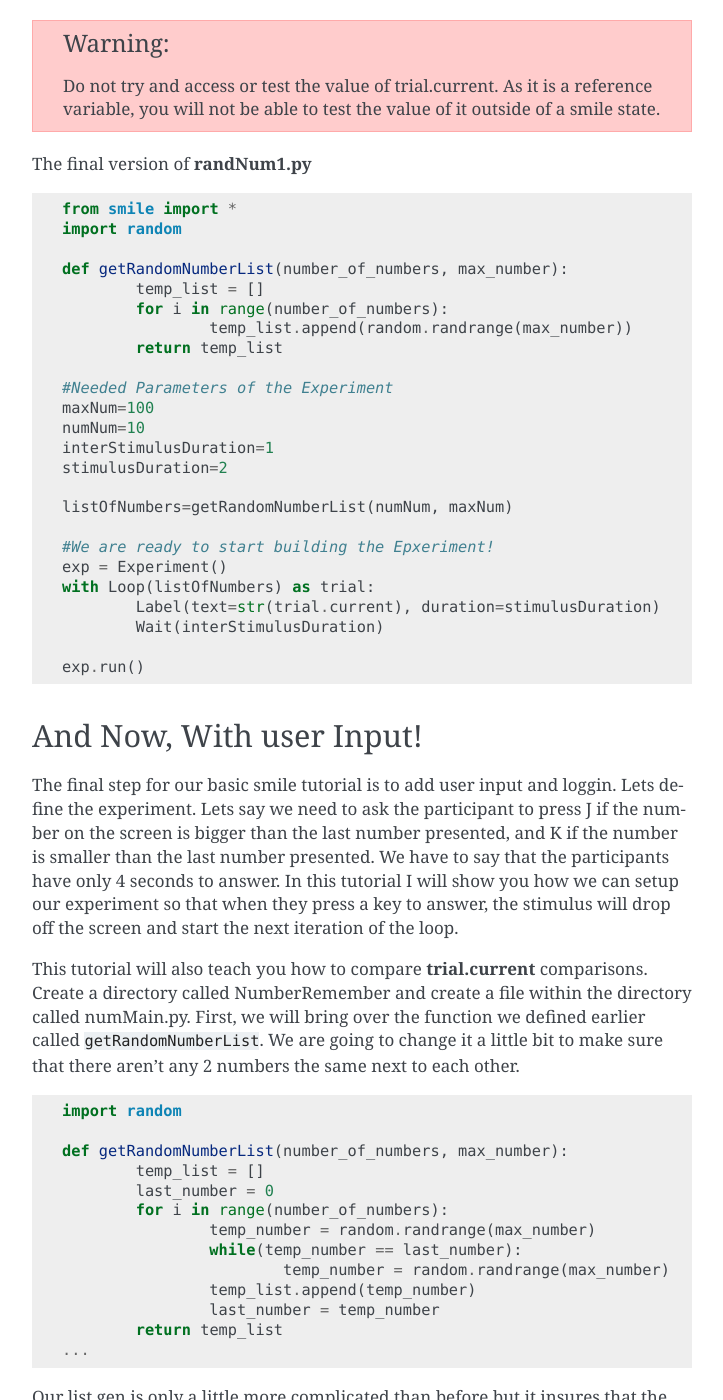
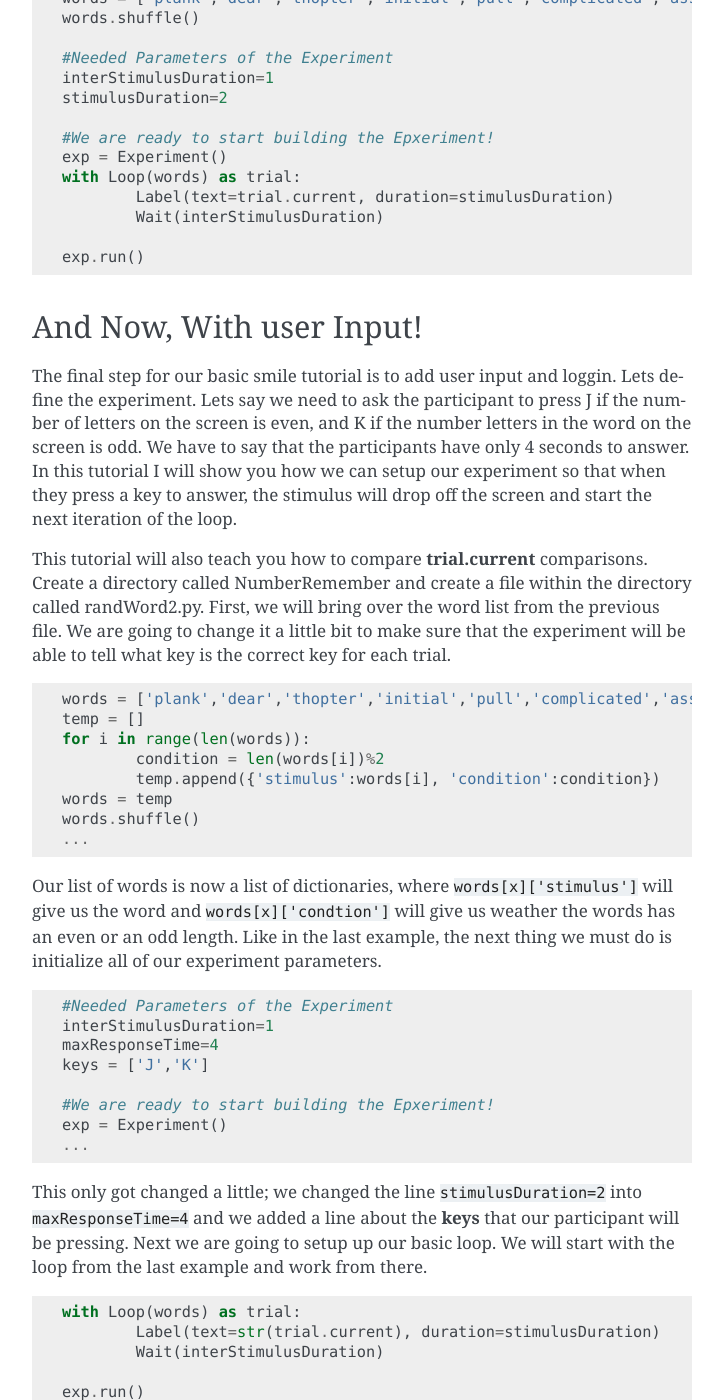
Before and after one commit to compmem/smile, a Sphinx documentation site: the page built from docs/source/tutorial.rst, in a window 1280 px wide and 1400 px high, scrolled down 2178 px. Shown: the whole window, without its empty margins (388-1111 px from the left). Built offline with Sphinx 7.4.7, drawn with Linux system fonts in a browser that asks for light colours; pages that are not in the unit, such as notebooks, are missing from menus; some of the changed text lies outside the part shown.

Commit message:
Tutorial Simplified and Updated

```diff
--- a/docs/source/tutorial.rst
+++ b/docs/source/tutorial.rst
@@ -24,67 +24,49 @@ As said in our `What is Smile <http://smile.org/whatissmile.html>`_ page, Smile
 Looping over Lists! in Style
 ============================
 
-To start this out, lets define the experiment we are going to create. We are going to present a list of randomly generated numbers to the participant for 2 seconds each and wait 1 second in between each number. Sounds complicated right? Wrong! With smile, all you need to know is a basic idea of what the timing is in your experiment and **Smile** will take care of the rest! Create a new directory called exp2 and create a file called randNum1.py. In the file, lets define the stimulus generation algorithum.
+To start this out, lets define the experiment we are going to create. We are going to present a list of predefined words to the participant for 2 seconds each and wait 1 second in between each word. Sounds complicated right? Wrong! With smile, all you need to know is a basic idea of what the timing is in your experiment and **Smile** will take care of the rest! Create a new directory called exp2 and create a file called randWord1.py. In the file, lets define the stimulus.
 ::
-	import random
+	words=['plank','dear','thopter','initial','pull','complicated','assertain','biggest']
+	words.shuffle()
 
-	def getRandomNumberList(number_of_numbers, max_number):
-		temp_list = []
-		for i in range(number_of_numbers):
-			temp_list.append(random.randrange(max_number))
-		return temp_list
-	...
-
-Easy. This defines a *function* that returns a list of ``number_of_numbers`` random numbers where the maximum value of any number is less than ``max_number``. From here, we can build an experiment that **Loop**s over the list of numbers. Lets setup the preliminary variables.
+Easy. Now we have a list of words that are randomly sorted. From here, we can build an experiment that **Loop**s over the list of words. Lets setup the preliminary variables.
 ::
 	#Needed Parameters of the Experiment
-	maxNum=100
-	numNum=10
 	interStimulusDuration=1
 	stimulusDuration=2
-
-	listOfNumbers=getRandomNumberList(numNum, maxNum)
 
 	#We are ready to start building the Epxeriment!
 	exp = Experiment()
 	...
 
-The default state that your *experiment* runs in is the **Serial** state.  **Serial** just means that every other state defined inside ofit is run in order, first in first out. So every state you define after ``exp = Experiment()`` will be exicuted fifo style. Next, we will define a staple of every smile experiment, out **Loop** state.
+The default state that your *experiment* runs in is the **Serial** state.  **Serial** just means that every other state defined inside of it is run in order, first in first out. So every state you define after ``exp = Experiment()`` will be executed fifo style. Next, we will define a staple of every smile experiment, out **Loop** state.
 ::
-	with Loop(listOfNumbers) as trial:
+	with Loop(words) as trial:
 		Label(text=str(trial.current), duration=stimulusDuration)
 		Wait(interStimulusDuration)
 
 	exp.run()
 
-Let me explain what is happeing here line by line. ``with Loop(listOfNumbers) as trial:`` has a lot of stuff going on.  **Loop** can be sent your list as a parameter.  This tells smile to loop over ``listOfNumbers``. **Loop** also creates a reference variable, in our case we called it ``trial``. ``trial`` acts as a link between us building the experiment, and us running the experiment.  Until ``exp.run()`` is called, ``trial`` will not have a value. The next line defines a **Label** state that displays text for a duration. By default, it displays in the middle of the experiment window. Notice that ``trial.current``. In order to access the numbers from our random list, we need to use ``trial.current`` instead of listOfNumbers[x]. ``trial.current`` is a way to tell smile to access the *current* member of the ``listOfNumbers`` while looping.
+Let me explain what is happeing here line by line. ``with Loop(words) as trial:`` has a lot of stuff going on.  **Loop** can be sent your list as a parameter.  This tells smile to loop over ``words``. **Loop** also creates a reference variable, in our case we called it ``trial``. ``trial`` acts as a link between us building the experiment, and us running the experiment.  Until ``exp.run()`` is called, ``trial`` will not have a value. The next line defines a **Label** state that displays text for a duration. By default, it displays in the middle of the experiment window. Notice that ``trial.current``. In order to access the numbers from our random list, we need to use ``trial.current`` instead of words[x]. ``trial.current`` is a way to tell smile to access the *current* member of the ``words`` list while looping.
 
 .. warning::
 	Do not try and access or test the value of trial.current. As it is a reference variable, you will not be able to test the value of it outside of a smile state.
 
-The final version of **randNum1.py**
+The final version of **randWord1.py**
 ::
 	from smile import *
-	import random
 
-	def getRandomNumberList(number_of_numbers, max_number):
-		temp_list = []
-		for i in range(number_of_numbers):
-			temp_list.append(random.randrange(max_number))
-		return temp_list
+	words = ['plank','dear','thopter','initial','pull','complicated','assertain','biggest']
+	words.shuffle()
 
 	#Needed Parameters of the Experiment
-	maxNum=100
-	numNum=10
 	interStimulusDuration=1
 	stimulusDuration=2
 
-	listOfNumbers=getRandomNumberList(numNum, maxNum)
-
 	#We are ready to start building the Epxeriment!
 	exp = Experiment()
-	with Loop(listOfNumbers) as trial:
-		Label(text=str(trial.current), duration=stimulusDuration)
+	with Loop(words) as trial:
+		Label(text=trial.current, duration=stimulusDuration)
 		Wait(interStimulusDuration)
 
 	exp.run()
@@ -92,33 +74,25 @@ The final version of **randNum1.py**
 And Now, With user Input!
 =========================
 
-The final step for our basic smile tutorial is to add user input and loggin.  Lets define the experiment. Lets say we need to ask the participant to press J if the number on the screen is bigger than the last number presented, and K if the number is smaller than the last number presented. We have to say that the participants have only 4 seconds to answer. In this tutorial I will show you how we can setup our experiment so that when they press a key to answer, the stimulus will drop off the screen and start the next iteration of the loop.
+The final step for our basic smile tutorial is to add user input and loggin.  Lets define the experiment. Lets say we need to ask the participant to press J if the number of letters on the screen is even, and K if the number letters in the word on the screen is odd. We have to say that the participants have only 4 seconds to answer. In this tutorial I will show you how we can setup our experiment so that when they press a key to answer, the stimulus will drop off the screen and start the next iteration of the loop.
 
-This tutorial will also teach you how to compare **trial.current** comparisons. Create a directory called NumberRemember and create a file within the directory called numMain.py. First, we will bring over the function we defined earlier called ``getRandomNumberList``.  We are going to change it a little bit to make sure that there aren't any 2 numbers the same next to each other.
+This tutorial will also teach you how to compare **trial.current** comparisons. Create a directory called NumberRemember and create a file within the directory called randWord2.py. First, we will bring over the word list from the previous file.  We are going to change it a little bit to make sure that the experiment will be able to tell what key is the correct key for each trial.
 ::
-	import random
-
-	def getRandomNumberList(number_of_numbers, max_number):
-		temp_list = []
-		last_number = 0
-		for i in range(number_of_numbers):
-			temp_number = random.randrange(max_number)
-			while(temp_number == last_number):
-				temp_number = random.randrange(max_number)
-			temp_list.append(temp_number)
-			last_number = temp_number
-		return temp_list
+	words = ['plank','dear','thopter','initial','pull','complicated','assertain','biggest']
+	temp = []
+	for i in range(len(words)):
+		condition = len(words[i])%2
+		temp.append({'stimulus':words[i], 'condition':condition})
+	words = temp
+	words.shuffle()
 	...
 
-Our list gen is only a little more complicated than before but it insures that the numbers presented will not be the same next to each other. Like in the last example, next we have to initialize all of our experiment parameters.
+Our list of words is now a list of dictionaries, where ``words[x]['stimulus']`` will give us the word and ``words[x]['condtion']`` will give us weather the words has an even or an odd length. Like in the last example, the next thing we must do is initialize all of our experiment parameters.
 ::
 	#Needed Parameters of the Experiment
-	maxNum=100
-	numNum=10
 	interStimulusDuration=1
 	maxResponseTime=4
 	keys = ['J','K']
-	listOfNumbers=getRandomNumberList(numNum, maxNum)
 
 	#We are ready to start building the Epxeriment!
 	exp = Experiment()
@@ -126,7 +100,7 @@ Our list gen is only a little more complicated than before but it insures that t
 
 This only got changed a little; we changed the line ``stimulusDuration=2`` into ``maxResponseTime=4`` and we added a line about the **keys** that our participant will be pressing.  Next we are going to setup up our basic loop. We will start with the loop from the last example and work from there.
 ::
-	with Loop(listOfNumbers) as trial:
+	with Loop(words) as trial:
 		Label(text=str(trial.current), duration=stimulusDuration)
 		Wait(interStimulusDuration)
 
@@ -144,139 +118,77 @@ As you can see, The first *Label* is on the screen for 5 seconds because the **U
 
 Now we will implement this state into our loop.
 ::
-	with Loop(listOfNumbers) as trial:
-		Label(text=str(trial.current))
+	with Loop(words) as trial:
+		Label(text=trial.current['stimulus'])
 		with UntilDone():
 			kp = KeyPress(keys=keys)
 		Wait(interStimulusDuration)
 
 	exp.run()
 
-This displays the current trial's number until you press a key then waits the inter-stimulus duration that we set earlier.  This isn't exactly what we want, but it is the start we need to fully understand what we are doing. Next we are going to edit ``kp = KeyPress(keys=keys)`` to include our response time duration. We also need to add in the ability to check and see if they answered correct. This will use the ``Set()`` function and the ``Get()`` function.
+This displays the current trial's number until you press a key then waits the inter-stimulus duration that we set earlier.  This isn't exactly what we want, but it is the start we need to fully understand what we are doing. Next we are going to edit ``kp = KeyPress(keys=keys)`` to include our response time duration. We also need to add in the ability to check and see if they answered correct. This will use the **Ref** class. ``Ref.getitem()`` allows us to use a reference to a number in **trial.current** as the index of the list of keys **keys**
 ::
 	...
-	Set(LastNumber=listOfNumbers[0])
-	with Loop(listOfNumbers) as trial:
-		Label(text=str(trial.current))
+	with Loop(words) as trial:
+		Label(text=trial.current['stimulus'])
 		with UntilDone():
-			with If(Get('LastNumber') > trial.current):
-				#If the last number presented is bigger, press the J key
-				kp = KeyPress(keys=keys, duration=maxResponseTime ,correct_keys=keys[0])
-			with Elif(Get('LastNumber') < trial.current):
-				#If the last number presented is smaller, press the K key
-				kp = KeyPress(keys=keys, duration=maxResponseTime, correct_keys=keys[1])
-			with Else():
-				#If this is the first trial? Dont worry about pressing anything.
-				Wait(maxResponseTime)
-		Set(LastNumber=trial.current)
+			kp = KeyPress(keys=keys, duration=maxResponseTime, correct_keys=Ref.getitem(keys,trial.current['conditionn']))
 		Wait(interStimulusDuration)
 
 	exp.run()
 
-We now added 3 different ``with If()`` type states. ``with If()`` allows us to branch our experiment depending on what the conditions of the stimulus are.  This tool gives us the ability to change the **correct_keys** during experiment runtime. Next I will explain how we obtained the information from experiment run time in order to do the comparison needed for an effective ``If()`` state.
-
-The two functions needed to do this kind of comparison were the ``Set()`` function and the ``Get()`` function.  **Set** is how we tell smile to set the value of a *experimental runtime variable* that you are able to pull and test in during runtime. You may have noticed that in **Set** there were no single quotes around the variable but in **Get** there were single quotes. This is on purpose.
-
-The Last thing we need to add to this experiment, after the each ``KeyPress()`` call, is the **Log**. Log is pretty simple. Where ever you put it in the exepriment, it will run the Log state that will save out a **.csv** file to a folder called **data** in your experiment directory under whatever name you put in the *name* field.
+The Last thing we need to add to this experiment, at the end of the ``Loop()``, is the **Log**. Log is pretty simple. Where ever you put it in the exepriment, it will run the Log state and will save out a **.csv** file to a folder called **data** in your experiment directory under whatever name you put in the *name* field.
 ::
 	...
-	Log(
-		'name':'Loop',
+	Log('name':'Loop',
 		'correct':kp.correct,
 		'time_to_respond':kp.rp
 		)
 	...
-	Log(
-		'name':'Loop',
-		'correct':kz.correct,
-		'time_to_respond':kz.rp
-		)
-
 
 With this line, each iteration of the loop in the experiment will save our a line into **Loop.csv** all of the values defined in the ``Log()`` call. The loop will look like this
 ::
 	...
-	Set(LastNumber=listOfNumbers[0])
-	with Loop(listOfNumbers) as trial:
-		Label(text=str(trial.current))
+	with Loop(words) as trial:
+		Label(text=trial.current['stimulus'])
 		with UntilDone():
-			with If(Get('LastNumber') > trial.current):
-				#If the last number presented is bigger, press the J key
-				kp = KeyPress(keys=keys, duration=maxResponseTime ,correct_keys=keys[0])
-				Log(
-					'name':'Loop',
-					'correct':kp.correct,
-					'time_to_respond':kp.rp
-					)
-			with Elif(Get('LastNumber') < trial.current):
-				#If the last number presented is smaller, press the K key
-				kz = KeyPress(keys=keys, duration=maxResponseTime, correct_keys=keys[1])
-				Log(
-					'name':'Loop',
-					'correct':kz.correct,
-					'time_to_respond':kz.rp
-					)
-			with Else():
-				#If this is the first trial? Dont worry about pressing anything.
-				Wait(maxResponseTime)
-		Set(LastNumber=trial.current)
+			kp = KeyPress(keys=keys, duration=maxResponseTime, correct_keys=Ref.getitem(keys,trial.current['conditionn']))
 		Wait(interStimulusDuration)
+		Log('name':'Loop',
+			'correct':kp.correct,
+			'time_to_respond':kp.rp
+			)
 
-.. warning::
-	Since this is a state machine, you must assign your **KeyPress** calls to differently named variables, for they will both exist during runtime.  Log will only run if it is in the correct ``If()`` state though, so you dont have to worry about that.
 
-The final version of **numMain.py**
+The final version of **randWord2.py**
 ::
+	from smile import *
 	import random
-	from smile import *
-
-	def getRandomNumberList(number_of_numbers, max_number):
-		temp_list = []
-		last_number = 0
-		for i in range(number_of_numbers):
-			temp_number = random.randrange(max_number)
-			while(temp_number == last_number):
-				temp_number = random.randrange(max_number)
-			temp_list.append(temp_number)
-			last_number = temp_number
-		return temp_list
+	words = ['plank','dear','thopter','initial','pull','complicated','assertain','biggest']
+	temp = []
+	for i in range(len(words)):
+	    condition = len(words[i])%2
+	    temp.append({'stimulus':words[i], 'condition':condition})
+	words = temp
+	random.shuffle(words)
 
 	#Needed Parameters of the Experiment
-	maxNum=100
-	numNum=10
 	interStimulusDuration=1
 	maxResponseTime=4
 	keys = ['J','K']
-	listOfNumbers=getRandomNumberList(numNum, maxNum)
-
 	#We are ready to start building the Epxeriment!
 	exp = Experiment()
 
-	Set(LastNumber=listOfNumbers[0])
-	with Loop(listOfNumbers) as trial:
-		Label(text=str(trial.current))
-		with UntilDone():
-			with If(Get('LastNumber') > trial.current):
-				#If the last number presented is bigger, press the J key
-				kp = KeyPress(keys=keys, duration=maxResponseTime ,correct_keys=keys[0])
-				Log(
-					'name':'Loop',
-					'correct':kp.correct,
-					'time_to_respond':kp.rp
-					)
-			with Elif(Get('LastNumber') < trial.current):
-				#If the last number presented is smaller, press the K key
-				kz = KeyPress(keys=keys, duration=maxResponseTime, correct_keys=keys[1])
-				Log(
-					'name':'Loop',
-					'correct':kz.correct,
-					'time_to_respond':kz.rp
-					)
-			with Else():
-				#If this is the first trial? Dont worry about pressing anything.
-				Wait(maxResponseTime)
-		Set(LastNumber=trial.current)
-		Wait(interStimulusDuration)
+	with Loop(words) as trial:
+	    Label(text=trial.current['stimulus'])
+	    with UntilDone():
+	        kp = KeyPress(keys=keys, duration=maxResponseTime, correct_resp=Ref.getitem(keys,trial.current['condition']))
+	    Wait(interStimulusDuration)
+	    Log(name='Loop',
+	           correct=kp.correct,
+	           time_to_respond=kp.rt)
+	    Wait(interStimulusDuration)
+	exp.run()
 
 
 Now you are ready to get Smiling!
```
